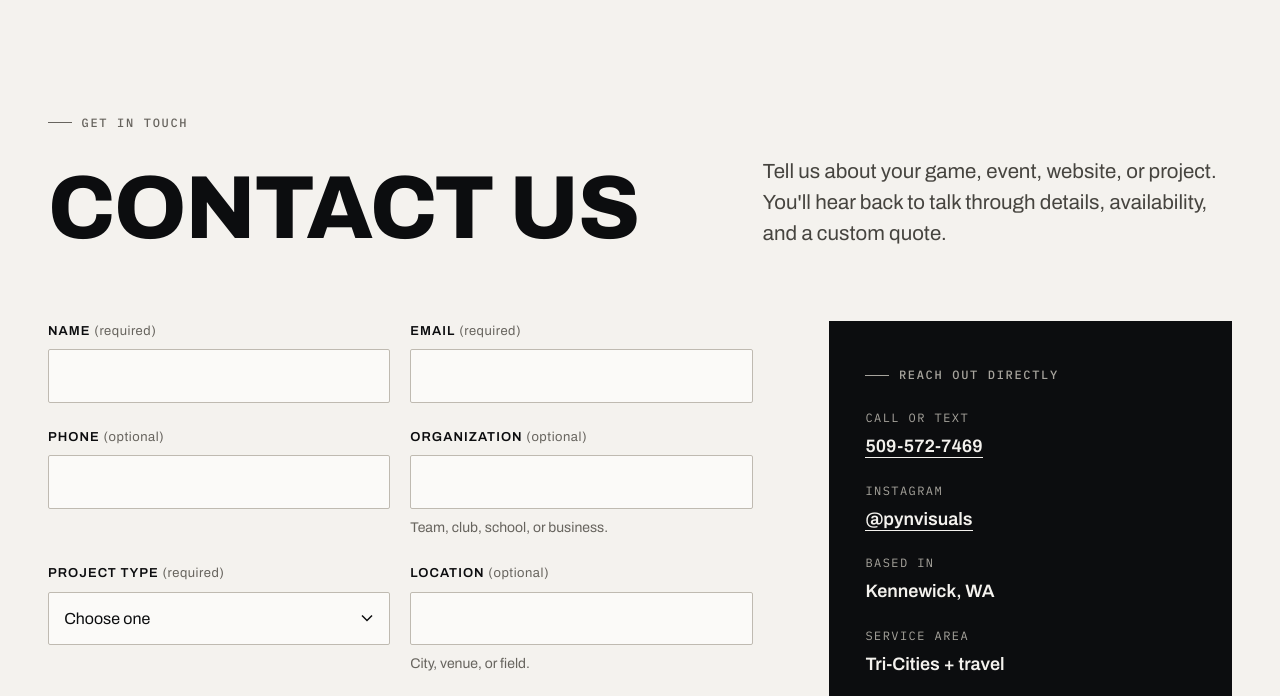
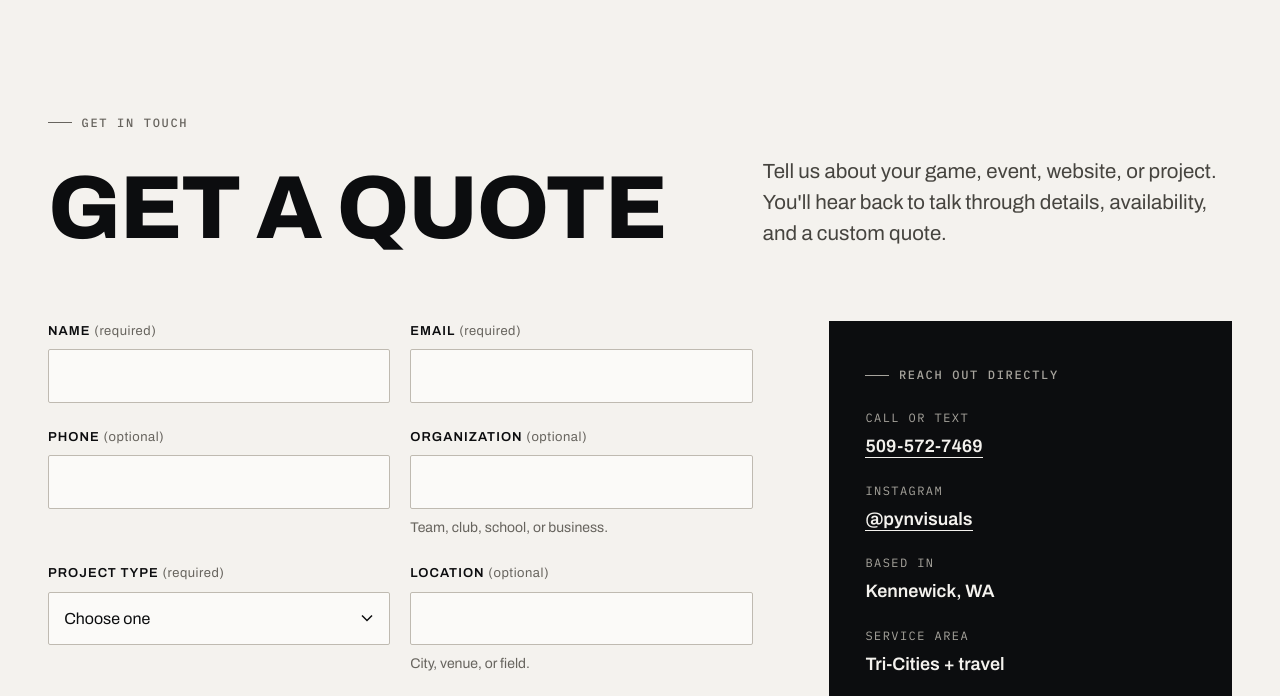
Before and after one commit to Haydenp0130/pyn-visuals-site, a plain HTML site: page contact.html in a window 1280 px wide. Shown: the part 71-767 px from the top of the page. Drawn offline with Linux system fonts and the light colour scheme.

Commit message:
Retitle contact page and footer link to "Get a quote"
Co-Authored-By: Claude Opus 5.5 <noreply@anthropic.com>

```diff
--- a/contact.html
+++ b/contact.html
@@ -3,14 +3,14 @@
 <head>
   <meta charset="utf-8" />
   <meta name="viewport" content="width=device-width, initial-scale=1" />
-  <title>Contact Us | Pyn Visuals</title>
+  <title>Get a Quote | Pyn Visuals</title>
   <meta name="description" content="Contact Pyn Visuals about sports, lacrosse, business, or custom photo and video projects, or web design and marketing, in Kennewick, the Tri-Cities, or on location." />
   <meta name="theme-color" content="#f4f2ee" />
   <link rel="icon" type="image/png" sizes="32x32" href="assets/favicon-32.png" />
   <link rel="apple-touch-icon" href="assets/apple-touch-icon.png" />
   <meta property="og:site_name" content="Pyn Visuals" />
   <meta property="og:type" content="website" />
-  <meta property="og:title" content="Contact Us | Pyn Visuals" />
+  <meta property="og:title" content="Get a Quote | Pyn Visuals" />
   <meta property="og:description" content="Get in touch about sports, lacrosse, business, or custom photo and video projects, or web design and marketing." />
   <meta property="og:url" content="https://haydenp0130.github.io/pyn-visuals-site/contact.html" />
   <meta property="og:image" content="https://haydenp0130.github.io/pyn-visuals-site/assets/social/og-image.jpg" />
@@ -35,7 +35,7 @@
     <header class="container page-intro">
       <p class="eyebrow">Get in touch</p>
       <div class="page-intro__row">
-        <h1 class="display">Contact us</h1>
+        <h1 class="display">Get a quote</h1>
         <p class="lede">Tell us about your game, event, website, or project. You'll hear back to talk through details, availability, and a custom quote.</p>
       </div>
     </header>
--- a/js/components.js
+++ b/js/components.js
@@ -115,7 +115,7 @@
               <ul>
                 <li><a href="tel:${esc(b.phoneHref)}">${esc(b.phoneDisplay)}</a></li>
                 <li><a href="${esc(b.instagramUrl)}" target="_blank" rel="noopener">Instagram ${esc(b.instagramHandle)}</a></li>
-                <li><a href="contact.html">Contact us</a></li>
+                <li><a href="contact.html">Get a quote</a></li>
               </ul>
             </div>
           </div>
```
